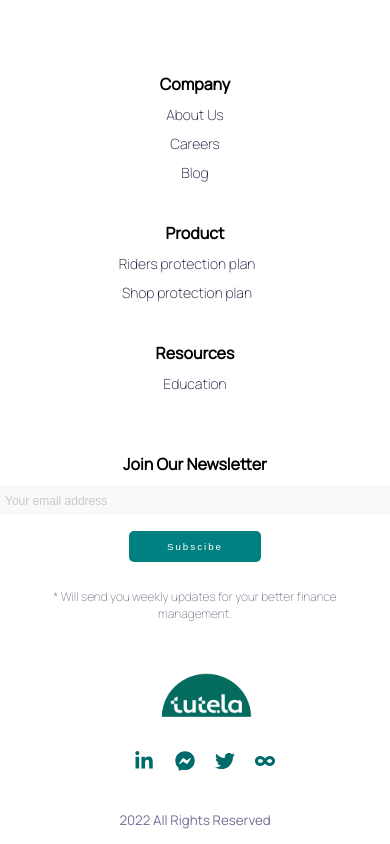
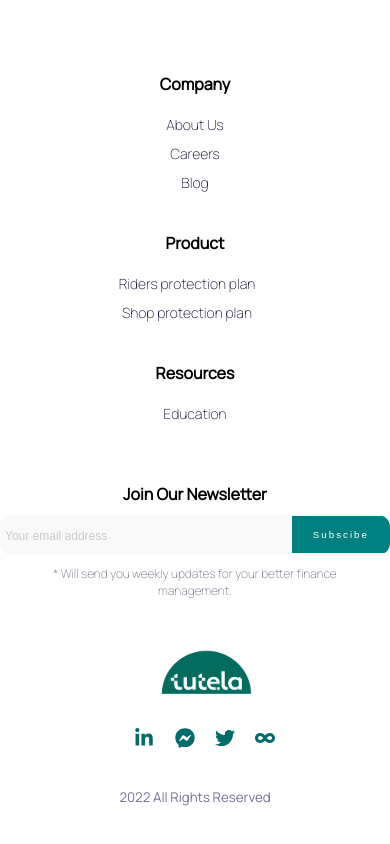
Before and after one commit to ifenega/tutela, a React (Create React App) app: page / in a window 390 px wide. Shown: the part 3348-4192 px from the top of the page. After the commit the page ends 4169 px from the top, so only its background shows below. Built offline with nearby package versions, Linux system fonts and the light colour scheme.

Commit message:
some design changes

```diff
--- a/src/components/Home/Home.css
+++ b/src/components/Home/Home.css
@@ -100,19 +100,11 @@
   font-weight: bolder;
 }
 .coverage .card_div {
-  /* display: flex;
-  justify-content: space-evenly;
-  margin-top: 3rem;
-  column-gap: 5%;
-  margin-left: 20%;
-  width: 60%; */
-
   padding: 30px;
   margin: 2rem auto;
   width: 80%;
   flex-wrap: wrap;
   display: flex;
-  align-items: start;
   justify-content: space-evenly;
   gap: 20px;
 }
@@ -588,16 +580,6 @@
     flex-direction: row;
     gap: 20px;
   }
-  .footer .mid .list {
-    font-size: 14px;
-    line-height: normal;
-  }
-  .footer .newsletter {
-    order: 2;
-  }
-  .footer .icons_div {
-    order: 3;
-  }
   .footer .mid > div {
     display: flex;
     align-items: center;
@@ -605,41 +587,9 @@
     padding: 0;
     margin: 0 auto;
   }
-  .footer .newsletter {
-    text-align: center;
-    margin: 0 auto;
-    width: 100%;
-    display: flex;
-    flex-direction: column;
-    align-items: center;
-  }
-  .footer .btn {
-    width: 34%;
-    font-size: 2.5vw;
-    display: block;
-    margin: 1rem auto;
-    letter-spacing: 2px;
-  }
-  .footer_top .icons_div {
-    flex: 1;
-  }
-  .footer .icons {
-    margin-top: 25px;
-    height: 35%;
-  }
-  .footer .footer_top .logo_div {
-    width: 50%;
-    margin: 0 auto;
-  }
-  .footer .footer_top .socials {
-    width: 55%;
-    margin-top: 20px;
-    font-size: 20px;
-  }
-  .footer h4.title {
-    font-size: 16px;
-    text-align: left;
-    margin-bottom: 0;
+  .footer .mid .list {
+    font-size: 14px;
+    line-height: normal;
   }
   .footer .list {
     font-size: 1.6vw;
@@ -654,24 +604,66 @@
   }
   .footer .newsletter {
     flex: 2;
+    order: 2;
+    text-align: center;
+    margin: 0 auto;
+    width: 100%;
+    display: flex;
+    flex-direction: column;
+    align-items: center;
+  }
+  .footer h4.title {
+    font-size: 16px;
+    text-align: left;
+    margin-bottom: 10px;
+  }
+  .footer .email_div {
+    width: 80%;
+    margin: 0px auto;
+    display: flex;
+    align-items: center;
+    padding: 0;
+    height: 40px;
+    background-color: #f9f9f9;
+    border-radius: 12px;
+    overflow: hidden;
+  }
+  .footer .email {
+    font-size: 14px;
+    padding: 1px 7px;
+    outline: none;
+  }
+  .footer .btn {
+    width: 50%;
+    font-size: 2.2vw;
+    letter-spacing: 2px;
+    width: 34%;
+    font-size: 2.5vw;
+    border-radius: 0;
+    margin: 1rem auto;
+    letter-spacing: 2px;
   }
   .footer .newsletter .list {
     width: 80%;
     font-size: 12px;
     text-align: center;
   }
-  .footer .email_div {
-    width: 80%;
-    margin: 0px auto;
+  .footer .icons_div {
+    flex: 1;
+    order: 3;
   }
-  .footer .email {
-    font-size: 1.8vw;
-    padding: 5px 7px;
+  .footer .icons {
+    margin-top: 25px;
+    height: 35%;
   }
-  .footer .btn {
+  .footer .footer_top .logo_div {
     width: 50%;
-    font-size: 2.2vw;
-    letter-spacing: 2px;
+    margin: 0 auto;
+  }
+  .footer .footer_top .socials {
+    width: 55%;
+    margin-top: 20px;
+    font-size: 20px;
   }
 }
 
@@ -790,7 +782,6 @@
     width: 100vw;
   }
   .footer .email {
-    font-size: 14px;
     padding: 7px 5px;
   }
   .footer .btn {
@@ -803,7 +794,7 @@
 }
 
 @media only screen and (max-width: 400px) {
-  .hero .hero_tel_div button {
+  .hero .hero_tel_div button, .footer .btn {
     padding: .8rem 0;
   }
 }
```
